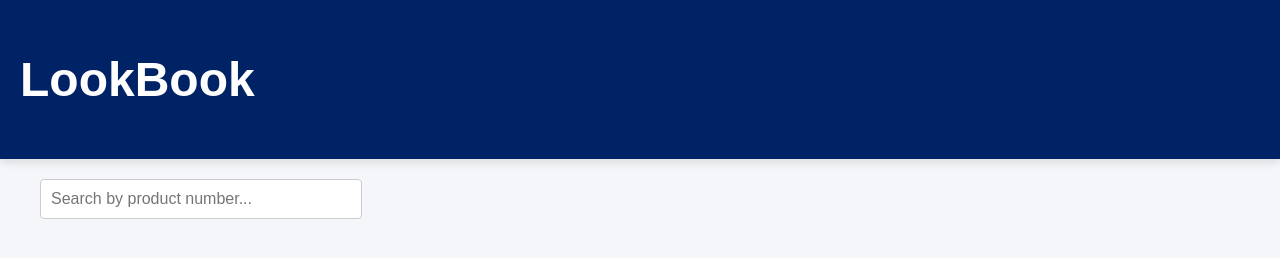
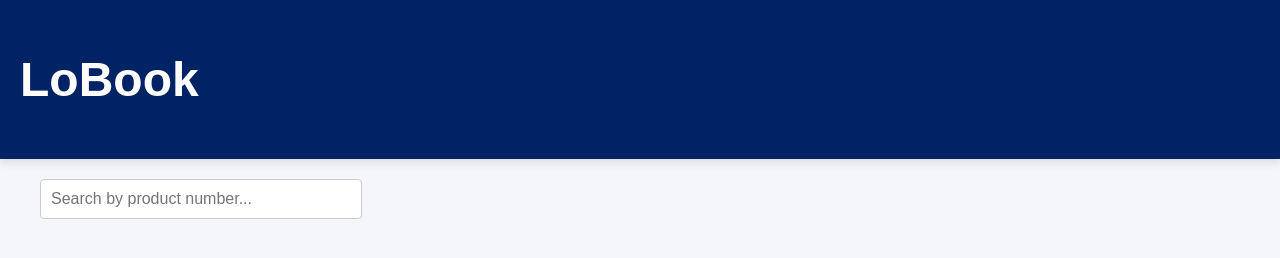
Before and after one commit to lee1136/node, a website with bundled scripts: page public/dashboard.html in a window 1280 px wide. Built offline with nearby package versions, Linux system fonts and the light colour scheme; no server answers.

Commit message:
Update dashboard.html

```diff
--- a/public/dashboard.html
+++ b/public/dashboard.html
@@ -8,7 +8,7 @@
 </head>
 <body>
     <header>
-    <h1>LookBook</h1>
+    <h1>LoBook</h1>
     <div class="header-buttons">
         <button class="upload-btn" id="upload-btn">Upload</button>
         <button class="signup-btn" id="signup-btn">Sign Up</button>
```
